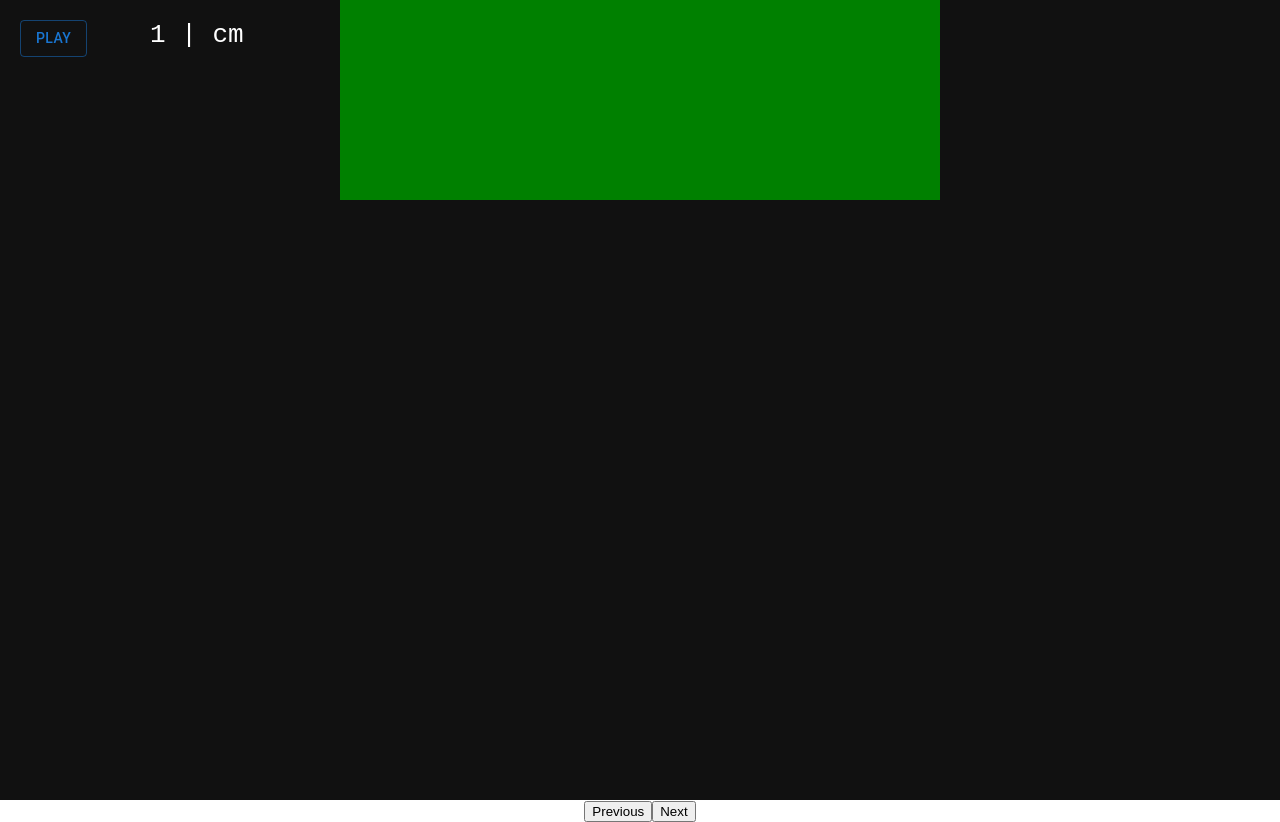
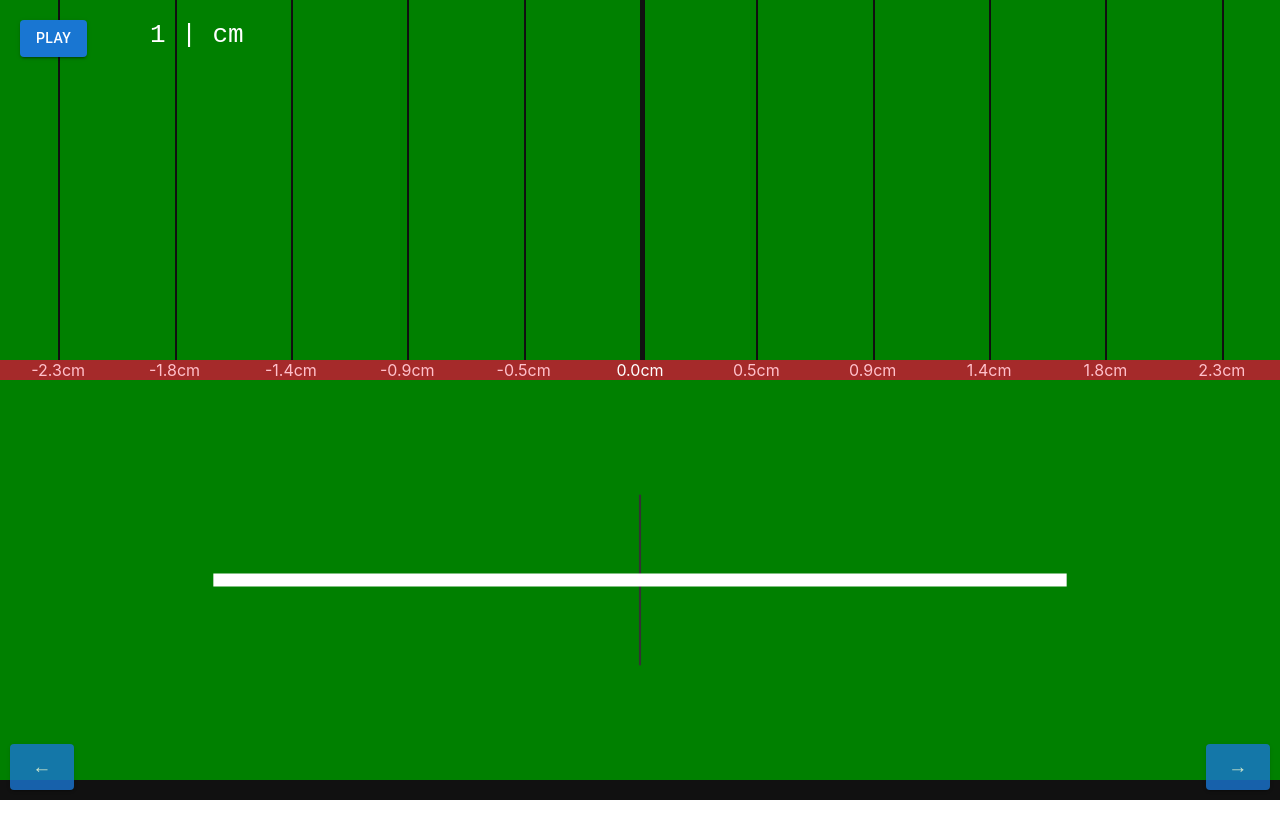
Before and after one commit to dotkalm/brush-tool, a React (Create React App) app: page / in a window 1280 px wide. After the commit the page ends 800 px from the top, so only its background shows below. Built offline with nearby package versions, Linux system fonts and the light colour scheme.

Commit message:
incorporate working changes from topic branches

```diff
--- a/src/components/AudioVisualizer.tsx
+++ b/src/components/AudioVisualizer.tsx
@@ -1,38 +1,66 @@
 import React, { type FC, useEffect, useRef, useState } from 'react';
 import Box from '@mui/material/Box';
-import Button from '@mui/material/Button';
 
 import audioFiles from '../constants/waves';
 import csvJSON from '../constants/normalized.json';
 import SVGArtboard from './SVGArtboard';
+import MeasurementDisplay from './Measurements';
+import PlaybackButtons from './PlaybackButtons';
+import BrushAngle from './BrushAngle';
 
-const AudioVisualizer: FC<{ index: number }> = ({ index }) => {
+type AudioVisualizerProps = {
+    index: number;
+    innerWidth: number;
+    innerHeight: number;
+};
+
+const AudioVisualizer: FC<AudioVisualizerProps> = ({
+    index,
+    innerHeight,
+    innerWidth,
+}) => {
+    const numberOfWindows = 11;
+
     const amps = csvJSON[index];
     const audioFile = audioFiles[index];
-    const canvasRef = useRef<HTMLCanvasElement | null>(null);
+
+    const angleAnimationRef = useRef<number | null>(null);
     const audioRef = useRef<HTMLAudioElement | null>(null);
-    const [isPlaying, setIsPlaying] = useState(false);
-    const [counterText, setCounterText] = useState('');
     const requestRef = useRef<number | null>(null);
     const startTimeRef = useRef<number | null>(null);
+    const targetAngleRef = useRef(0);
+
+    const [ampWindow, setAmpWindow] = useState<number[]>([]);
+    const [counterText, setCounterText] = useState('');
     const [currentDistance, setCurrentDistance] = useState('');
+    const [displayAngle, setDisplayAngle] = useState(0);
     const [isPaused, setIsPaused] = useState(false);
+    const [isPlaying, setIsPlaying] = useState(false);
+    const [measurements, setMeasurements] = useState<string[]>([]);
     const [pausedTime, setPausedTime] = useState(0);
-    const [ampWindow, setAmpWindow] = useState<number[]>([]);
-    const [measurements, setMeasurements] = useState<string[]>([])
 
-    // Resize canvas to fit window
+    // Initialize measurements after component mounts
     useEffect(() => {
-        const canvas = canvasRef.current;
-        const resize = () => {
-            if (!canvas) return;
-            canvas.width = window.innerWidth;
-            canvas.height = window.innerHeight;
+        setMeasurements(makeMeasurements());
+    }, []);
+
+    useEffect(() => {
+        if (isPlaying && !isPaused) {
+            if (!angleAnimationRef.current) {
+                angleAnimationRef.current = requestAnimationFrame(animateAngle);
+            }
+        } else if (angleAnimationRef.current) {
+            cancelAnimationFrame(angleAnimationRef.current);
+            angleAnimationRef.current = null;
+        }
+
+        return () => {
+            if (angleAnimationRef.current) {
+                cancelAnimationFrame(angleAnimationRef.current);
+                angleAnimationRef.current = null;
+            }
         };
-        window.addEventListener('resize', resize);
-        resize();
-        return () => window.removeEventListener('resize', resize);
-    }, []);
+    }, [isPlaying, isPaused, displayAngle]);
 
     const handlePauseContinue = () => {
         const audio = audioRef.current;
@@ -64,11 +92,8 @@ const AudioVisualizer: FC<{ index: number }> = ({ index }) => {
     }
 
     const draw = () => {
-        const canvas = canvasRef.current;
-        if (!canvas) return;
-        const ctx = canvas.getContext('2d');
         const audio = audioRef.current;
-        if (!audio || !ctx) return
+        if (!audio) return
         const elapsed = audio.currentTime;
         const idx = Math.min(Math.floor(elapsed), amps.length - 1);
         const minAmp = Math.min(...amps);
@@ -78,22 +103,13 @@ const AudioVisualizer: FC<{ index: number }> = ({ index }) => {
         const maxAngle = Math.PI / 2;
         const angle = Math.pow(ampNorm, curve) * maxAngle;
 
+        // Update the target angle (the angle animation will smoothly transition to this value)
+        targetAngleRef.current = angle;
+
         setCounterText(`${idx}: ${amps[idx].toFixed(5)} (${(angle * (180 / Math.PI)).toFixed(1)}º)`);
         setCurrentDistance(makeDistance(idx));
         setAmpWindow(getAmpWindow());
         setMeasurements(makeMeasurements());
-
-        ctx.clearRect(0, 0, canvas.width, canvas.height);
-        ctx.save();
-        ctx.translate(canvas.width / 2, canvas.height / 2);
-        ctx.rotate(-angle);
-        ctx.strokeStyle = "#fff";
-        ctx.lineWidth = 8;
-        ctx.beginPath();
-        ctx.moveTo(-canvas.width / 3, 0);
-        ctx.lineTo(canvas.width / 3, 0);
-        ctx.stroke();
-        ctx.restore();
 
         if (!audio.paused && !audio.ended && idx < amps.length - 1) {
             requestRef.current = requestAnimationFrame(draw);
@@ -114,42 +130,58 @@ const AudioVisualizer: FC<{ index: number }> = ({ index }) => {
     };
 
     function makeMeasurements(): string[] {
-        const audio = audioRef.current;
-        if (!audio) return Array(7).fill(0);
-        const elapsed = audio.currentTime;
-        const currentIndex = Math.min(Math.floor(elapsed), amps.length - 1);
-        return [
-            makeDistance(currentIndex - 3),
-            makeDistance(currentIndex - 2),
-            makeDistance(currentIndex - 1),
-            makeDistance(currentIndex),
-            makeDistance(currentIndex + 1),
-            makeDistance(currentIndex + 2),
-            makeDistance(currentIndex + 3),
-        ];
+        return makeWindowArray().map(i => {
+            return makeDistance(i);
+        });
     };
 
     function getAmpWindow(): number[] {
+        return makeWindowArray()
+            .map(i => amps[i] ?? 0);
+    };
+
+    function makeWindowArray(): number[] {
         const audio = audioRef.current;
-        if (!audio) return Array(7).fill(0);
+        if (!audio || !amps || amps.length === 0) {
+            return Array(numberOfWindows).fill(0);
+        }
         const elapsed = audio.currentTime;
+        const midPoint = Math.floor(numberOfWindows / 2);
+        const distances = new Array(numberOfWindows).fill(0);
         const currentIndex = Math.min(Math.floor(elapsed), amps.length - 1);
-        return [
-            amps[currentIndex - 3] ?? 0,
-            amps[currentIndex - 2] ?? 0,
-            amps[currentIndex - 1] ?? 0,
-            amps[currentIndex] ?? 0,
-            amps[currentIndex + 1] ?? 0,
-            amps[currentIndex + 2] ?? 0,
-            amps[currentIndex + 3] ?? 0,
-        ];
+        return distances.map((_, i) => {
+            let subtractBy = 0;
+            let addBy = 0;
+            if (i < midPoint) {
+                subtractBy = midPoint - i;
+            }
+            if (i > midPoint) {
+                addBy = i - midPoint;
+            }
+            return currentIndex - subtractBy + addBy;
+        });
+    }
+
+    function animateAngle(): void {
+        if (!isPlaying) return;
+
+        // Apply easing to transition between current display angle and target angle
+        const easingFactor = 0.15; // Lower values make smoother but slower transitions
+        const angleDiff = targetAngleRef.current - displayAngle;
+
+        if (Math.abs(angleDiff) > 0.001) {
+            setDisplayAngle(displayAngle + angleDiff * easingFactor);
+        }
+
+        angleAnimationRef.current = requestAnimationFrame(animateAngle);
     };
 
     return (
         <Box
             sx={{
                 backgroundColor: '#111',
-                height: '100vh',
+                height: innerHeight,
+                width: innerWidth,
                 margin: 0,
                 overflow: 'hidden',
                 '.axis': {
@@ -159,33 +191,17 @@ const AudioVisualizer: FC<{ index: number }> = ({ index }) => {
                 },
             }}
         >
-            {
-                <Button
-                    onClick={handlePlay}
-                    sx={{
-                        left: 20,
-                        position: "absolute",
-                        top: 20,
-                        zIndex: 10
-                    }}
-                    variant="outlined"
-                >
-                    {!isPlaying ? 'Play' : 'restart'}
-                </Button>
-            }
+            <PlaybackButtons
+                clickHandler={handlePlay}
+                label={!isPlaying ? 'Play' : 'Restart'}
+                top={20}
+            />
             {isPlaying && (
-                <Button
-                    onClick={handlePauseContinue}
-                    sx={{
-                        left: 20,
-                        position: "absolute",
-                        top: 70,
-                        zIndex: 10
-                    }}
-                    variant="outlined"
-                >
-                    {isPaused ? 'Continue' : 'Pause'}
-                </Button>
+                <PlaybackButtons
+                    clickHandler={handlePauseContinue}
+                    label={isPaused ? 'Continue' : 'Pause'}
+                    top={70}
+                />
             )}
             <Box
                 sx={{
@@ -198,24 +214,18 @@ const AudioVisualizer: FC<{ index: number }> = ({ index }) => {
                     }
                 }}
             >
-                <SVGArtboard coords={ampWindow}/>
-                <Box
-                    sx={{
-                        display:"flex",
-                        flexDirection:"row",
-                        justifyContent:"space-evenly",
-                        justifyItems:"stretch",
-                        width:"600px",
-                    }}
-                >
-                    {measurements.map((e, index) => (
-                        <Box color="white" key={`${e}_${index}`}>
-                            {e}cm
-                        </Box>
-                    ))}
-                </Box>
+                <SVGArtboard
+                    coords={ampWindow}
+                    innerHeight={innerHeight}
+                    innerWidth={innerWidth}
+                />
+                <MeasurementDisplay measurements={measurements} />
+                <BrushAngle
+                    displayAngle={displayAngle}
+                    innerHeight={innerHeight}
+                    innerWidth={innerWidth}
+                />
             </Box>
-            <canvas className="axis" ref={canvasRef}/>
             <Box
                 sx={{
                     color: "white",
--- /dev/null
+++ b/src/components/BrushAngle.tsx
@@ -0,0 +1,50 @@
+import React from 'react';
+type BrushAngleProps = {
+    displayAngle: number;
+    innerWidth: number;
+    innerHeight: number;
+};
+
+const BrushAngle: React.FC<BrushAngleProps> = ({
+    displayAngle,
+    innerWidth,
+    innerHeight,
+}) => (
+    <svg
+        width="100%"
+        height={innerHeight * 0.5}
+        viewBox="0 0 600 100"
+        preserveAspectRatio="xMidYMid meet"
+    >
+        <g transform="translate(300, 50)">
+            <line
+                x1="-200"
+                y1="0"
+                x2="200"
+                y2="0"
+                stroke="#333"
+                strokeWidth="1"
+            />
+            <line
+                x1="0"
+                y1="-40"
+                x2="0"
+                y2="40"
+                stroke="#333"
+                strokeWidth="1"
+            />
+            <g transform={`rotate(${-(displayAngle * 180 / Math.PI)})`}>
+                <line
+                    x1="-200"
+                    y1="0"
+                    x2="200"
+                    y2="0"
+                    stroke="#fff"
+                    strokeWidth={6}
+                />
+            </g>
+        </g>
+    </svg>
+);
+
+export default BrushAngle;
--- a/src/components/Line.tsx
+++ b/src/components/Line.tsx
@@ -1,19 +1,45 @@
 import React, { type FC, useEffect, useState } from 'react';
+import Box from '@mui/material/Box';
 import AudioVisualizer from './AudioVisualizer';
+import VerticalButton from './VerticalButton';
 import csvJSON from '../constants/normalized.json';
 
 const Line: FC = () => {
     const [index, setIndex] = useState<number>();
-    const [ previousDisabled, setPreviousDisabled ] = useState(true);
-    const [ nextDisabled, setNextDisabled ] = useState(false);
+    const [previousDisabled, setPreviousDisabled] = useState(true);
+    const [nextDisabled, setNextDisabled] = useState(false);
+    const [windowDimensions, setWindowDimensions] = useState({
+        innerWidth: window.innerWidth,
+        innerHeight: window.innerHeight,
+    });
+
+    const { innerWidth, innerHeight } = windowDimensions;
+
+    useEffect(() => {
+        // Resize window dimensions to fit window
+        const resize = () => {
+            setWindowDimensions({
+                innerWidth: window.innerWidth,
+                innerHeight: window.innerHeight,
+            });
+        };
+        window.addEventListener('resize', resize);
+        resize();
+        return () => window.removeEventListener('resize', resize);
+    }, []);
 
     // Load index from localStorage on mount
     useEffect(() => {
         const storedIndex = localStorage.getItem('lineIndex');
         if (storedIndex !== null) {
             setIndex(Number(storedIndex));
+            if (Number(storedIndex) < 0) {
+                localStorage.setItem('lineIndex', '0');
+                setIndex(0);
+            }
         } else {
             localStorage.setItem('lineIndex', '0');
+            setIndex(0);
         }
     }, []);
 
@@ -42,15 +68,48 @@ const Line: FC = () => {
     }, [nextDisabled, previousDisabled, index]);
 
     return (
-        <div>
-            {index !== undefined && <AudioVisualizer index={index}/>}
-            <button onClick={() => clickHandler(false)} disabled={previousDisabled}>
-                Previous
-            </button>
-            <button onClick={() => clickHandler(true)} disabled={nextDisabled}>
-                Next
-            </button>
-        </div>
+        <Box
+            sx={
+                {
+                    position: 'relative',
+                    height: innerHeight,
+                    width: innerWidth,
+                    backgroundColor: '#111',
+                }
+            }
+        >
+            {index !== undefined && (
+                <AudioVisualizer
+                    index={index}
+                    innerHeight={innerHeight}
+                    innerWidth={innerWidth}
+                />
+            )}
+            {/* Navigation buttons positioned at the sides of the screen */}
+            <Box
+                sx={{
+                    bottom: '0px',
+                    display: 'flex',
+                    justifyContent: 'space-between',
+                    left: '0',
+                    position: 'absolute',
+                    right: '0',
+                    width: '100%',
+                    zIndex: 20,
+                }}
+            >
+                <VerticalButton
+                    clickHandler={clickHandler}
+                    direction="Previous"
+                    disabled={previousDisabled}
+                />
+                <VerticalButton
+                    clickHandler={clickHandler}
+                    direction="Next"
+                    disabled={nextDisabled}
+                />
+            </Box>
+        </Box>
     );
 };
 
--- /dev/null
+++ b/src/components/Measurements.tsx
@@ -0,0 +1,58 @@
+import React from 'react';
+import Box from '@mui/material/Box';
+import Divider from '@mui/material/Divider';
+
+const Measurements: React.FC<{ measurements: string[] }> = ({ measurements }) => {
+    return (
+        <Box
+            sx={{
+                flexDirection: "row",
+                justifyContent: "space-evenly",
+                justifyItems: "stretch",
+                width: "100%",
+                display: "grid",
+                gridTemplateColumns: "repeat(11, 1fr)",
+                position: "relative",
+                "& > div": {
+                    // Apply to all child divs
+                    textAlign: "center",
+                    position: "relative",
+                    minWidth: 0, // Allow cells to shrink if needed
+                }
+            }}
+        >
+            {measurements.map((e, index) => {
+                const isMiddle = index === Math.floor(measurements.length / 2);
+                return (
+                    <Box
+                        color={isMiddle ? "white" : "pink"}
+                        key={`${e}_${index}`}
+                        sx={{
+                            backgroundColor: "brown",
+                            display: "flex",
+                            flexDirection: "column",
+                            alignItems: "center",
+                        }}
+                    >
+                        <Box>
+                            <Divider
+                                orientation="vertical"
+                                flexItem
+                                sx={{
+                                    backgroundColor: '#111',
+                                    height: "65vh",
+                                    position: "absolute",
+                                    transform: "translateY(-65vh)",
+                                    width: isMiddle ? "4px" : "1px",
+                                }}
+                            />
+                        </Box>
+                        <Box>{e}cm</Box>
+                    </Box>
+                );
+            })}
+        </Box>
+    );
+};
+
+export default Measurements;
--- /dev/null
+++ b/src/components/PlaybackButtons.tsx
@@ -0,0 +1,30 @@
+import React from 'react';
+import Button from '@mui/material/Button';
+import Icon from '@mui/material/Icon';
+
+interface PlaybackButtonsProps {
+    label: string;
+    clickHandler: () => void;
+    top: number;
+}
+
+const PlaybackButtons: React.FC<PlaybackButtonsProps> = ({
+    label,
+    clickHandler,
+    top,
+}) => (
+    <Button
+        variant="contained"
+        onClick={clickHandler}
+        sx={{
+            left: 20,
+            position: "absolute",
+            top,
+            zIndex: 10
+        }}
+    >
+        {label}
+    </Button>
+);
+
+export default PlaybackButtons;
--- a/src/components/SVGArtboard.tsx
+++ b/src/components/SVGArtboard.tsx
@@ -1,15 +1,25 @@
 import React from "react";
 
-const SVGArtboard: React.FC<{ coords: number[] }> = ({ coords }) => (
+const SVGArtboard: React.FC<{
+  coords: number[];
+  innerWidth: number;
+  innerHeight: number;
+}> = ({
+  coords,
+  innerHeight,
+  innerWidth,
+}) => (
     <svg
-        height={200}
-        viewBox="0 0 600 200"
-        width={600}
+        height={innerHeight * .45}
+        viewBox="0 0 960 198"
+        width={innerWidth}
         xmlns="http://www.w3.org/2000/svg"
     >
         <path
             d={
-                coords.map(e => 200 - (e * 65)).map((yCoord, idx) => {
+                coords.map(e => {
+                  return 250 - (e * 235);
+                }).map((yCoord, idx) => {
                     const xCoord = idx * 100;
                     if (idx === 0) {
                         return `M 0,0 L ${xCoord},${yCoord}`
--- /dev/null
+++ b/src/components/VerticalButton.tsx
@@ -0,0 +1,61 @@
+import React, { type FC, useEffect, useState } from 'react';
+import Box from '@mui/material/Box';
+import Button from '@mui/material/Button';
+
+const VerticalButton: FC<{
+    clickHandler: (increment: boolean) => void;
+    disabled: boolean;
+    direction?: 'Previous' | 'Next';
+}> = ({
+    clickHandler,
+    direction,
+    disabled,
+}) => {
+    return (
+        <Button
+            onClick={() => clickHandler(false)}
+            disabled={disabled}
+            variant="contained"
+            color="primary"
+            sx={{
+                margin: '10px',
+                width: '5vw',
+                minWidth: '40px',
+                opacity: disabled ? 0.5 : 0.8,
+                '&:hover': {
+                    opacity: disabled ? 0.5 : 1
+                }
+            }}
+        >
+            {
+                direction === 'Previous' && (
+                    <Box
+                        component="span"
+                        sx={{
+                            fontSize: '1.2rem'
+                        }}
+                    >
+                        &larr;
+                    </Box>
+
+                )
+            }
+            {
+                direction === 'Next' && (
+                    <Box
+                        component="span"
+                        sx={{
+                            fontSize: '1.2rem'
+                        }}
+                    >
+                        &rarr;
+                    </Box>
+
+                )
+            }
+        </Button>
+
+    )
+}
+
+export default VerticalButton;
```
